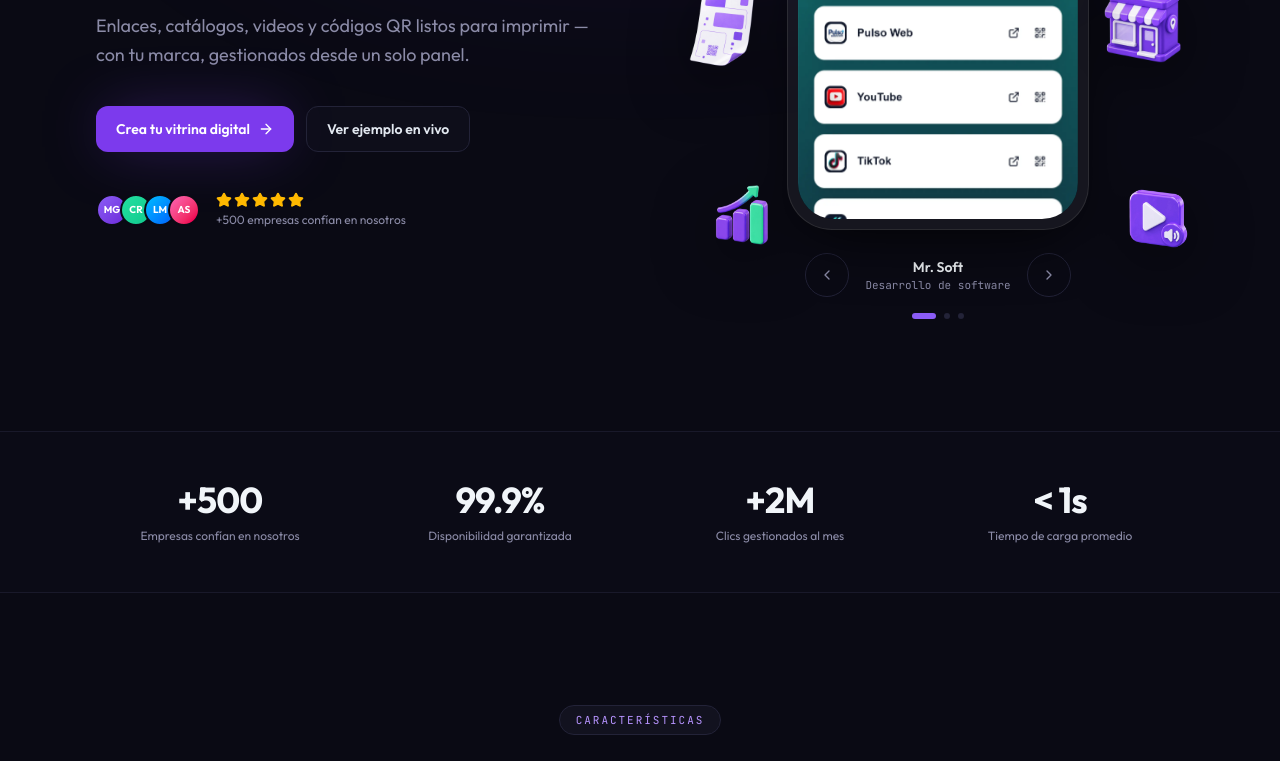
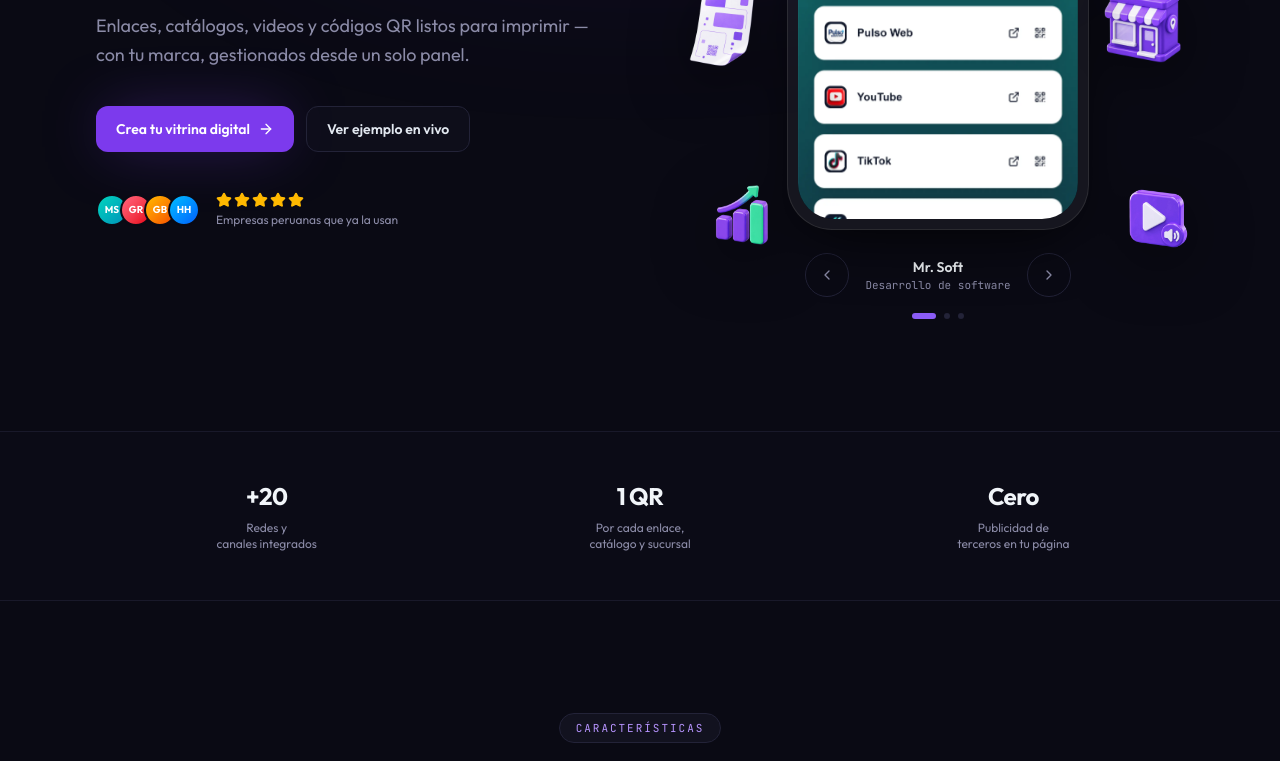
Before and after one commit to jesusdavidsalazarflores936-byte/web-linktree, a Next.js app: page / in a window 1280 px wide. Shown: the part 575-1336 px from the top of the page. Built offline with nearby package versions, Linux system fonts and the light colour scheme; no server answers.

Commit message:
content(stats): sustituir las cifras infladas por datos verificables
Se retiran +500 empresas, 99.9% de disponibilidad y +2M de clics, que no se pueden sostener con cinco clientes. En su lugar, hechos del producto que no envejecen. Los avatares del hero pasan a ser los clientes reales.

```diff
--- a/src/features/hero/hero.content.ts
+++ b/src/features/hero/hero.content.ts
@@ -1,4 +1,4 @@
-import { routes } from '@/lib/site.config'
+import { routes, siteConfig } from '@/lib/site.config'
 
 export const heroContent = {
   eyebrow: 'Plataforma empresarial de links',
@@ -8,12 +8,12 @@ export const heroContent = {
   description:
     'Enlaces, catálogos, videos y códigos QR listos para imprimir — con tu marca, gestionados desde un solo panel.',
   primaryCta: { label: 'Crea tu vitrina digital', href: routes.contact },
-  secondaryCta: { label: 'Ver ejemplo en vivo', href: routes.demo },
-  socialProof: '+500 empresas confían en nosotros',
+  secondaryCta: { label: 'Ver ejemplo en vivo', href: siteConfig.exampleUrl, external: true },
+  socialProof: 'Empresas peruanas que ya la usan',
   avatars: [
-    { initials: 'MG', gradient: 'from-brand-500 to-brand-700' },
-    { initials: 'CR', gradient: 'from-mint-400 to-mint-500' },
-    { initials: 'LM', gradient: 'from-sky-400 to-blue-600' },
-    { initials: 'AS', gradient: 'from-pink-400 to-rose-600' },
+    { initials: 'MS', gradient: 'from-teal-400 to-cyan-600' },
+    { initials: 'GR', gradient: 'from-rose-400 to-red-600' },
+    { initials: 'GB', gradient: 'from-amber-400 to-orange-600' },
+    { initials: 'HH', gradient: 'from-sky-400 to-blue-600' },
   ],
 } as const
--- a/src/features/stats/stats.content.ts
+++ b/src/features/stats/stats.content.ts
@@ -1,8 +1,11 @@
 import type { Stat } from '@/types'
 
+/**
+ * Datos verificables del producto, no recuentos de clientes.
+ * Si alguno deja de ser cierto, se cambia aquí.
+ */
 export const statsContent: readonly Stat[] = [
-  { value: '+500', label: 'Empresas confían en nosotros' },
-  { value: '99.9%', label: 'Disponibilidad garantizada' },
-  { value: '+2M', label: 'Clics gestionados al mes' },
-  { value: '< 1s', label: 'Tiempo de carga promedio' },
+  { value: '+20', label: 'Redes y canales integrados' },
+  { value: '1 QR', label: 'Por cada enlace, catálogo y sucursal' },
+  { value: 'Cero', label: 'Publicidad de terceros en tu página' },
 ]
--- a/src/features/stats/stats.tsx
+++ b/src/features/stats/stats.tsx
@@ -5,12 +5,16 @@ export function Stats() {
   return (
     <section className="border-ink-600/60 bg-ink-850/40 border-y">
       <Container>
-        <dl className="grid grid-cols-2 gap-8 py-10 sm:py-12 lg:grid-cols-4">
+        <dl className="grid grid-cols-1 gap-8 py-10 sm:grid-cols-3 sm:py-12">
           {statsContent.map((stat) => (
             <div key={stat.label} className="text-center">
               <dt className="sr-only">{stat.label}</dt>
-              <dd className="text-3xl font-bold tracking-tight sm:text-4xl">{stat.value}</dd>
-              <p className="text-fg-muted mt-2 text-xs">{stat.label}</p>
+              <dd className="text-xl font-bold tracking-tight text-balance sm:text-2xl">
+                {stat.value}
+              </dd>
+              <p className="text-fg-muted mx-auto mt-2 max-w-[18ch] text-xs text-balance">
+                {stat.label}
+              </p>
             </div>
           ))}
         </dl>
```
